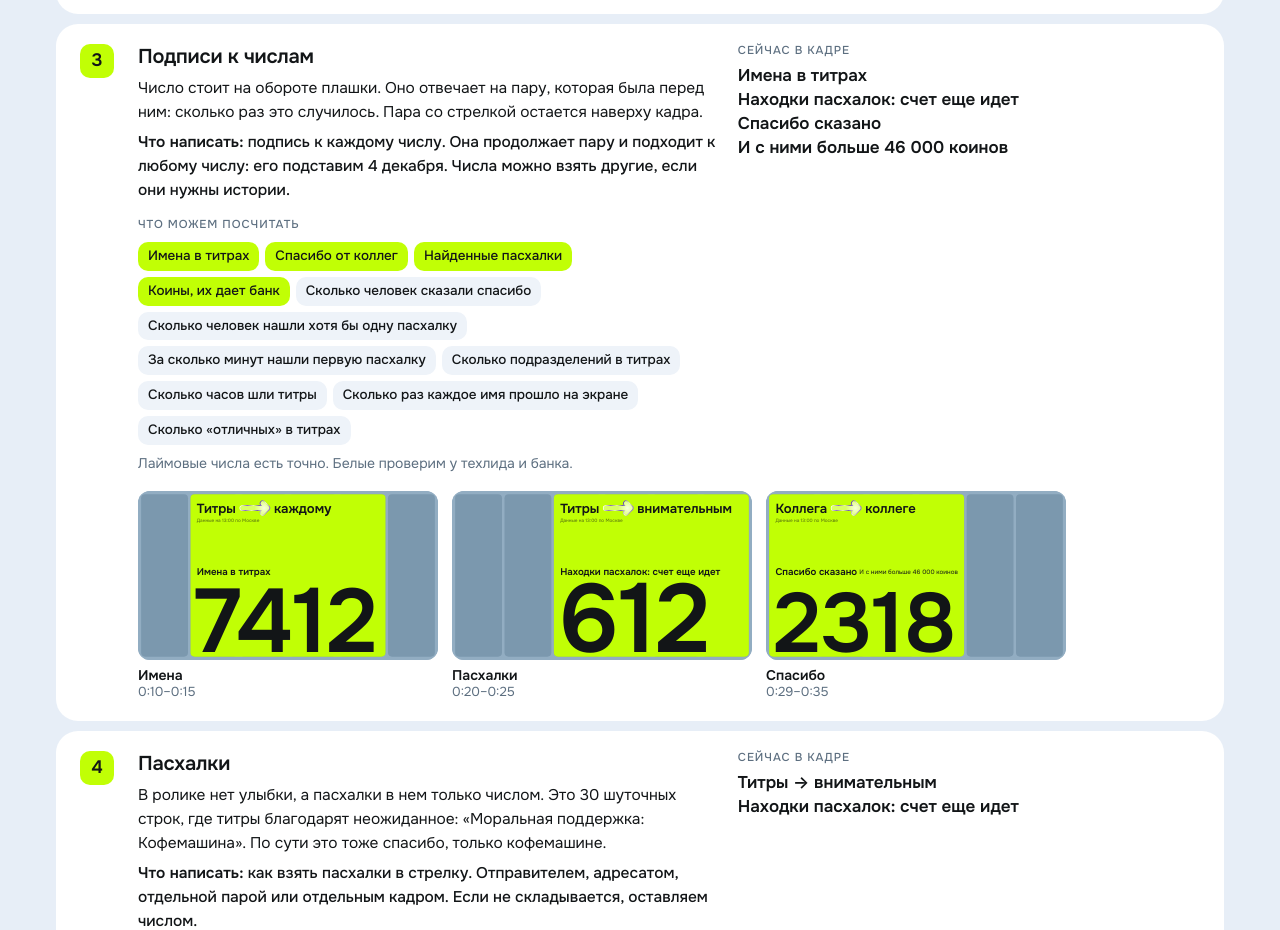
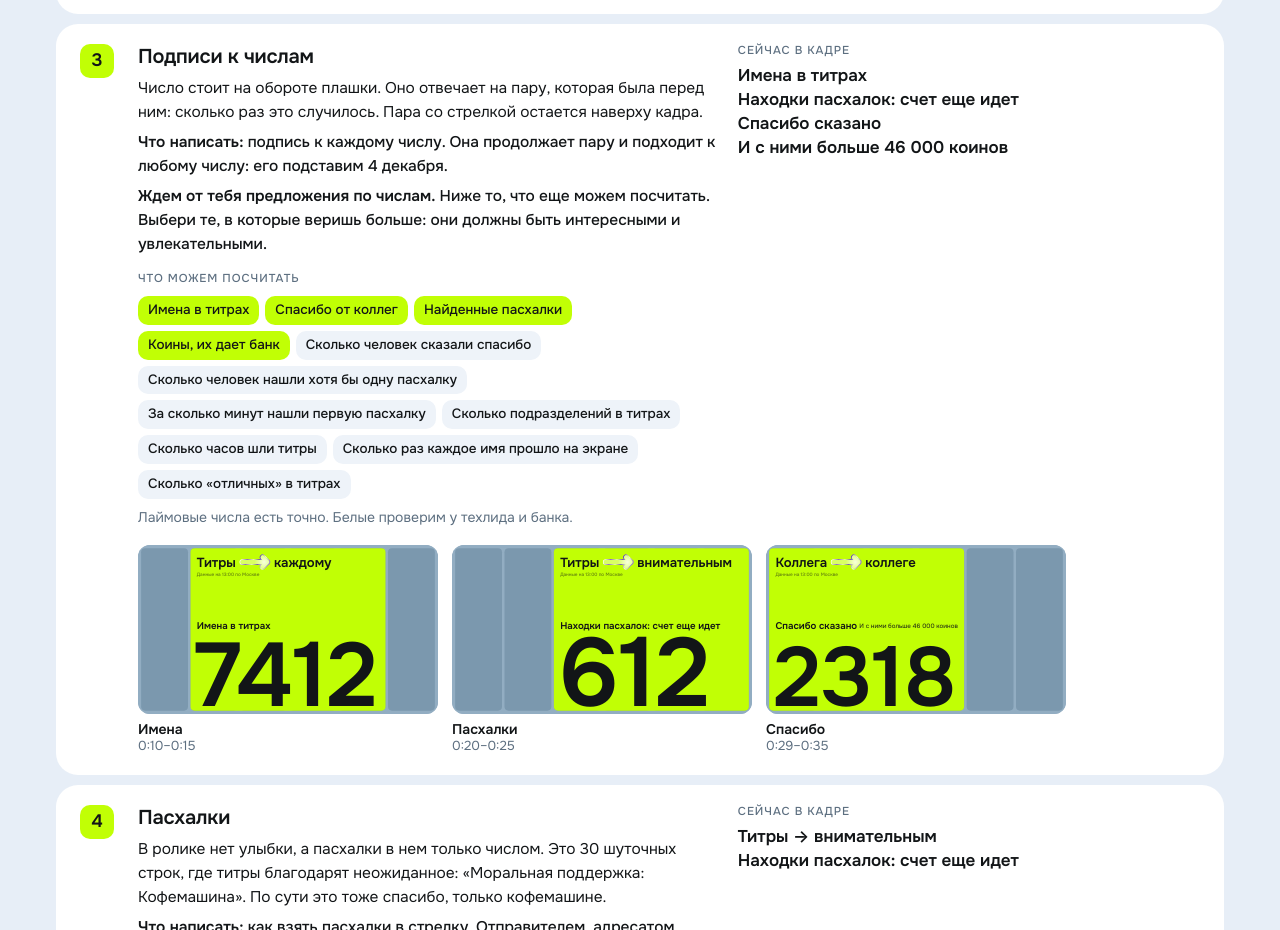
Before and after one commit to denismarsgpt-glitch/final-video-storyboard, a plain HTML site: page index.html in a window 1280 px wide. Shown: the part 4185-5115 px from the top of the page. Drawn offline with Linux system fonts and the light colour scheme.

Commit message:
Задание копирайтеру: ждем предложения по числам
Co-Authored-By: Claude Fable 5.2 <noreply@anthropic.com>

```diff
--- a/index.html
+++ b/index.html
@@ -424,7 +424,8 @@ h2{font-weight:600;letter-spacing:-.02em}
         <div class="tr-main">
           <h3>Подписи к числам</h3>
           <p>Число стоит на обороте плашки. Оно отвечает на пару, которая была перед ним: сколько раз это случилось. Пара со стрелкой остается наверху кадра.</p>
-          <p class="todo"><b>Что написать:</b> подпись к каждому числу. Она продолжает пару и подходит к любому числу: его подставим 4 декабря. Числа можно взять другие, если они нужны истории.</p>
+          <p class="todo"><b>Что написать:</b> подпись к каждому числу. Она продолжает пару и подходит к любому числу: его подставим 4 декабря.</p>
+          <p class="todo"><b>Ждем от тебя предложения по числам.</b> Ниже то, что еще можем посчитать. Выбери те, в которые веришь больше: они должны быть интересными и увлекательными.</p>
           <div class="tr-count">
             <span class="lbl">Что можем посчитать</span>
             <ul class="pm">
```
